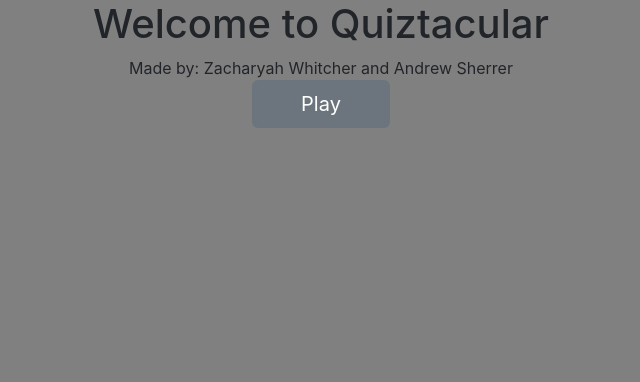
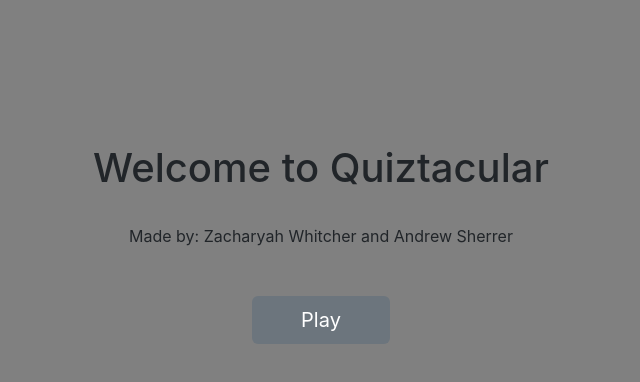
Before and after one commit to TehowennatheGott/WebDevProject01, a React (Create React App) app: page /Home in a window 1280 px wide. Shown: the top 382 px of the page, without its empty margins (319-959 px from the left). Built offline with nearby package versions, Linux system fonts and the light colour scheme.

Commit message:
Style changes to Home.jsx.

```diff
--- a/src/Home.jsx
+++ b/src/Home.jsx
@@ -1,14 +1,28 @@
 import React from 'react'
 import SquareButton from './SquareButton'
 
-function Home() {
+function home() {
   return (
-    <div className='text-center'>
-      <h1>Welcome to Quiztacular</h1>
-      <span>Made by: Zacharyah Whitcher and Andrew Sherrer</span>
-      <SquareButton text='Play' destination='/Category'></SquareButton>
+    <div>
+      <div className="flex container text-center pt-5 mt-5">
+        <div className="row align-bottom mt-5">
+          <div className="col">
+            <h1>Welcome to Quiztacular</h1>
+          </div>
+        </div>
+        <div className="row">
+          <div className="col py-4">
+            <span>Made by: Zacharyah Whitcher and Andrew Sherrer</span>
+          </div>
+        </div>
+        <div className="row">
+          <div className="col py-4">
+            <SquareButton text='Play' destination='/Category'></SquareButton>
+          </div>
+        </div>
+      </div>
     </div>
   )
 }
 
-export default Home
+export default home
```
